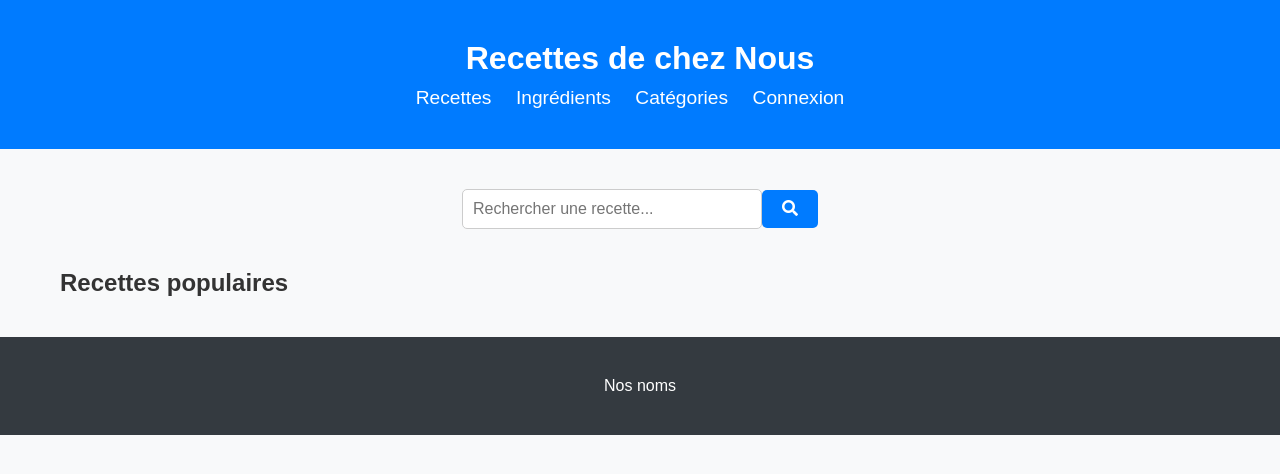
After one commit to Ecstasea/ProjetGlo2005, a Flask app: page /accueil in a window 1280 px wide. The commit adds this page. Shown: the top 474 px of the page. Run offline with Flask 3, Linux system fonts and the light colour scheme; parts of the project's set-up code (start-up, migrations or seed data) failed here and were passed over.

Commit message:
Mise à jour des conflits

```diff
--- a/app/__init__.py
+++ b/app/__init__.py
@@ -1,4 +1,6 @@
-from flask import Flask, render_template
+from flask import Flask, render_template, request, redirect, url_for, session
+import pymysql
+import os
 from .db.database import Database
 
 def create_app():
@@ -9,10 +11,98 @@ def create_app():
     db.create_tables()
    # db.insert_fake_users()
 
+
     @app.route('/')
-    def display_login_page():
-        #users = db.query("SELECT * FROM Utilisateurs")  # Récupérer les utilisateurs depuis la base de données
-        #return render_template('login.html', users=users)
-        return render_template('Accueil.html')
+    def home():
+        return redirect(url_for('accueil'))
+
+    @app.route('/accueil')
+    def accueil():
+        return render_template('accueil.html')
+
+    @app.route('/login', methods=['GET', 'POST'])
+    def login():
+        if request.method == 'POST':
+            email = request.form['email']
+            password = request.form['password']
+
+            cursor = connection.cursor(pymysql.cursors.DictCursor)
+            cursor.execute('SELECT * FROM utilisateurs WHERE email = %s AND mot_de_passe = %s', (email, password))
+            user = cursor.fetchone()
+            cursor.close()
+
+            if user:
+                session['user_id'] = user['id']
+                return redirect(url_for('dashboard'))
+            else:
+                error = 'Identifiants invalides. Veuillez réessayer.'
+                return render_template('login.html', error=error)
+        else:
+            return render_template('login.html')
+
+
+    @app.route('/register', methods=['GET', 'POST'])
+    def register():
+        if request.method == 'POST':
+            nom = request.form['nom']
+            prenom = request.form['prenom']
+            email = request.form['email']
+            age = request.form['age']
+            pseudo = request.form['pseudo']
+            mot_de_passe = request.form['mot_de_passe']
+            photo_de_profil = ''
+            bool_cuisinier = request.form.get('bool_cuisinier', False)
+
+            cursor = connection.cursor()
+            cursor.execute(
+                'INSERT INTO Utilisateurs (nom, prenom, email, age, pseudo, mot_de_passe, photo_de_profil, bool_cuisinier) VALUES (%s, %s, %s, %s, %s, %s, %s, %s)',
+                (nom, prenom, email, age, pseudo, mot_de_passe, photo_de_profil, bool_cuisinier))
+            cursor.close()
+
+            return redirect(url_for('login'))
+        else:
+            return render_template('register.html')
+
+    @app.route('/dashboard')
+    def dashboard():
+        if 'user_id' in session:
+            user_id = session['user_id']
+            cursor = connection.cursor(pymysql.cursors.DictCursor)
+            cursor.execute('SELECT * FROM Utilisateurs WHERE id = %s', (user_id,))
+            user = cursor.fetchone()
+            cursor.close()
+            if user:
+                return render_template('dashboard.html', user=user)
+            else:
+                return redirect(url_for('login'))
+        else:
+            return redirect(url_for('login'))
+
+    @app.route('/account')
+    def account():
+        return render_template('account.html')
+
+    @app.route('/search', methods=['GET'])
+    def search():
+        query = request.args.get('query')
+        # Code pour effectuer une recherche
+        # Retourne les résultats de la recherche dans un modèle de page approprié
+        return render_template('search_results.html', query=query)
+
+    @app.route('/recipes')
+    def recipes():
+        # Code pour afficher la liste des recettes
+        return render_template('recipes.html')
+
+    @app.route('/create_recipe')
+    def create_recipe():
+            # Code pour afficher le formulaire de création de recette
+            return render_template('create_recipe.html')
+
+
+    @app.route('/logout')
+    def logout():
+        session.pop('user_id', None)
+        return redirect(url_for('login'))
 
     return app
--- /dev/null
+++ b/app/templates/accueil.html
@@ -0,0 +1,46 @@
+<!DOCTYPE html>
+<html lang="en">
+<head>
+    <meta charset="UTF-8">
+    <meta name="viewport" content="width=device-width, initial-scale=1.0">
+    <title>Recettes de chez Nous - Accueil</title>
+    <link rel="stylesheet" href="../static/css/Accueil.css">
+    <link rel="stylesheet" href="https://cdnjs.cloudflare.com/ajax/libs/font-awesome/5.15.4/css/all.min.css">
+</head>
+<body>
+    <!-- Barre de navigation -->
+    <nav>
+        <div class="container">
+            <h1>Recettes de chez Nous</h1>
+            <ul>
+                <li><a href="#">Recettes</a></li>
+                <li><a href="#">Ingrédients</a></li>
+                <li><a href="#">Catégories</a></li>
+                <li><a href="#">Connexion</a></li>
+            </ul>
+        </div>
+    </nav>
+
+    <!-- Contenu principal -->
+    <div class="container">
+        <!-- Barre de recherche -->
+        <div class="search-bar">
+            <input type="text" placeholder="Rechercher une recette...">
+            <button><i class="fas fa-search"></i></button>
+        </div>
+
+        <!-- Section de présentation des recettes -->
+        <section class="recipes">
+            <h2>Recettes populaires</h2>
+            <!-- Insérer ici des vignettes de recettes populaires -->
+        </section>
+    </div>
+
+    <!-- Pied de page -->
+    <footer>
+        <div class="container">
+            <p>Nos noms</p>
+        </div>
+    </footer>
+</body>
+</html>
--- a/app/templates/login.html
+++ b/app/templates/login.html
@@ -4,6 +4,7 @@
     <meta charset="UTF-8">
     <meta name="viewport" content="width=device-width, initial-scale=1.0">
     <title>Login</title>
+    <link rel="stylesheet" href="../static/css/login.css">
 </head>
 <body>
     <h2>Login</h2>
--- a/config.py
+++ b/config.py
@@ -9,4 +9,4 @@ class Config:
     MYSQL_DATABASE_PORT = os.environ.get('PORT')
     MYSQL_DATABASE_USER = os.environ.get('USER')
     MYSQL_DATABASE_PASSWORD = os.environ.get('PASSWORD')
-    MYSQL_DATABASE_DB = os.environ.get('database.sql')
+    MYSQL_DATABASE_DB = os.environ.get('DATABASE')
```
Also changed, not shown: app.py (deleted, +0 -111 lines), app/db/database.py (line endings or trailing spaces), app/db/database.sql (renamed from database.sql), app/models.py (deleted), app/routes.py (deleted), app/static/css/login.css (added).
